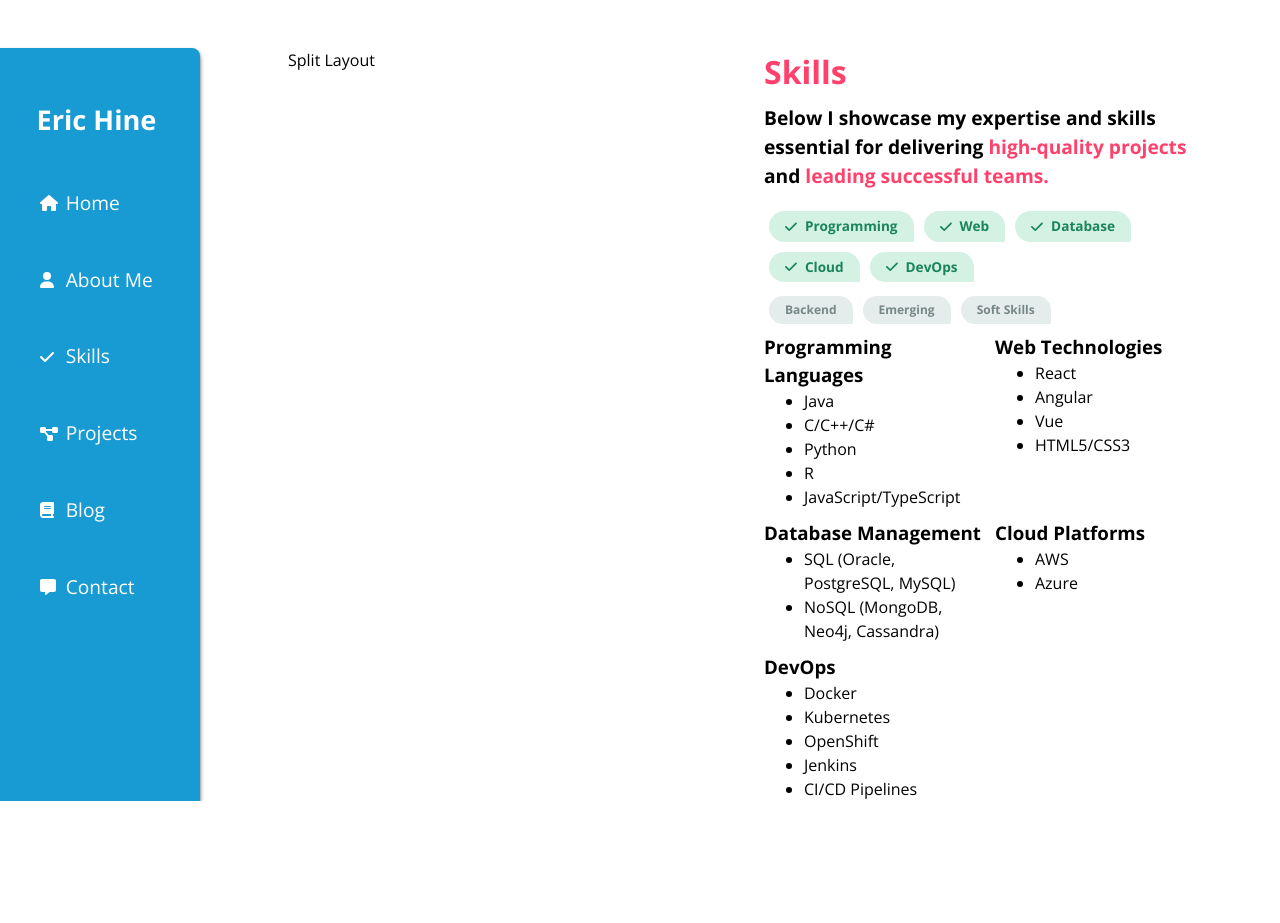
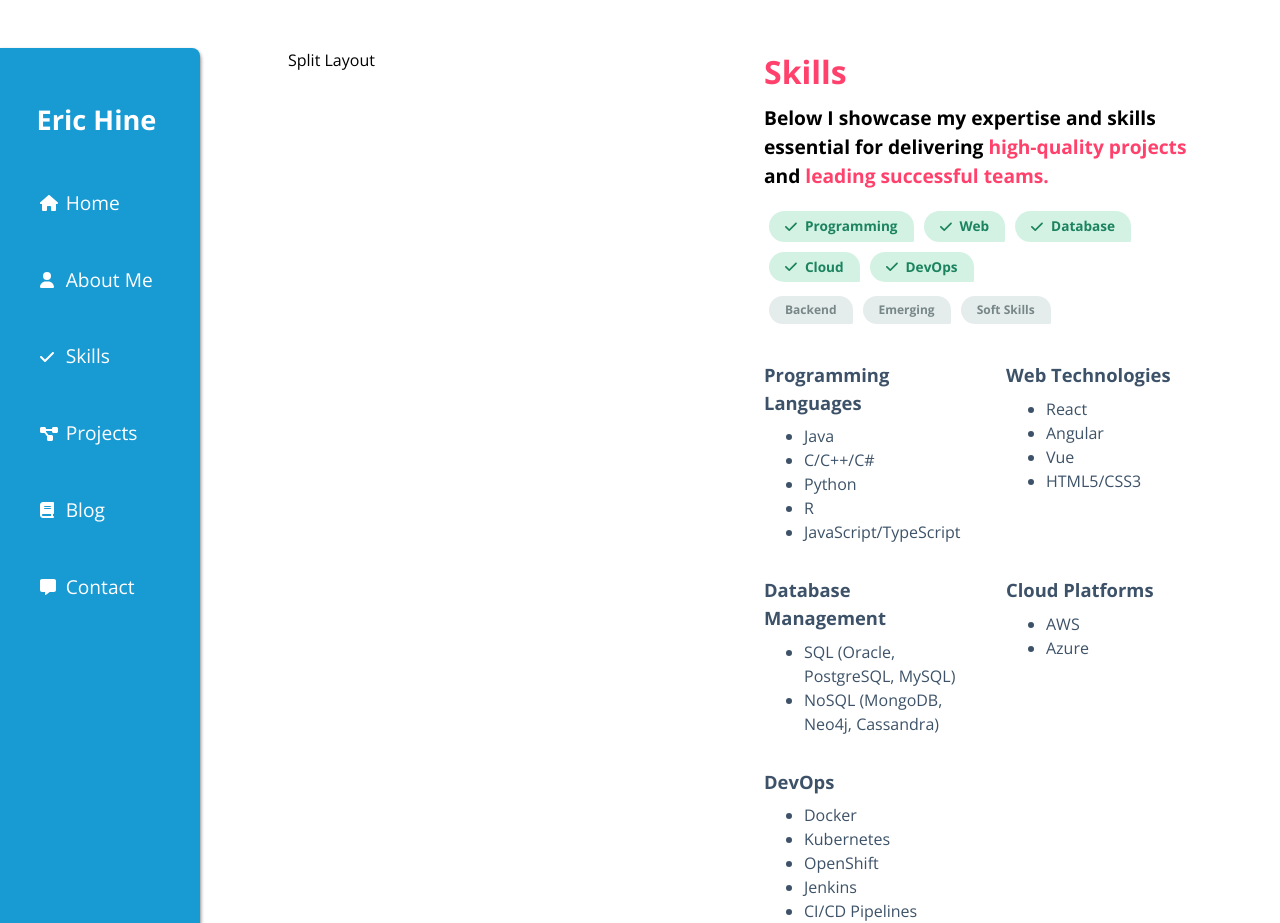
Before and after one commit to R-Daneel0livaw/portfolio, a React (Vite) app: page /skills in a window 1280 px wide. Before the commit the page ends 801 px from the top, so only its background shows below. Built offline with nearby package versions, Linux system fonts and the light colour scheme; a web font is replaced by a local one.

Commit message:
Add beginning styling for skill lists.

```diff
--- a/src/pages/Skills/Skills.module.css
+++ b/src/pages/Skills/Skills.module.css
@@ -43,5 +43,17 @@
 .skillsContainer {
   display: grid;
   grid-template-columns: repeat(2, 1fr);
-  grid-gap: 10px;
+  grid-gap: 2rem;
+  margin-top: 2rem;
 }
+
+.skillHeading {
+  color: #3d5268;
+  font-weight: bold;
+  font-size: 1.15rem;
+  margin-bottom: 0.5rem;
+}
+
+.skillList {
+  color: #3d5268;
+}
--- a/src/pages/Skills/Skills.tsx
+++ b/src/pages/Skills/Skills.tsx
@@ -115,8 +115,8 @@ export default function Skills() {
             <React.Fragment key={section}>
               {section === "programming" && (
               <div>
-                <h3>Programming Languages</h3>
-                <ul>
+                <h3 className={styles.skillHeading}>Programming Languages</h3>
+                <ul className={styles.skillList}>
                   <li>Java</li>
                   <li>C/C++/C#</li>
                   <li>Python</li>
@@ -128,8 +128,8 @@ export default function Skills() {
 
               {section === "web" && (
                 <div>
-                  <h3>Web Technologies</h3>
-                  <ul>
+                  <h3 className={styles.skillHeading}>Web Technologies</h3>
+                  <ul className={styles.skillList}>
                     <li>React</li>
                     <li>Angular</li>
                     <li>Vue</li>
@@ -140,8 +140,8 @@ export default function Skills() {
 
               {section === "backend" && (
                 <div>
-                  <h3>Backend Technologies</h3>
-                  <ul>
+                  <h3 className={styles.skillHeading}>Backend Technologies</h3>
+                  <ul className={styles.skillList}>
                     <li>Spring Boot</li>
                     <li>ASP.NET</li>
                     <li>NodeJS</li>
@@ -151,8 +151,8 @@ export default function Skills() {
 
               {section === "database" && (
                 <div>
-                  <h3>Database Management</h3>
-                  <ul>
+                  <h3 className={styles.skillHeading}>Database Management</h3>
+                  <ul className={styles.skillList}>
                     <li>SQL (Oracle, PostgreSQL, MySQL)</li>
                     <li>NoSQL (MongoDB, Neo4j, Cassandra)</li>
                   </ul>
@@ -161,8 +161,8 @@ export default function Skills() {
 
               {section === "cloud" && (
                 <div>
-                  <h3>Cloud Platforms</h3>
-                  <ul>
+                  <h3 className={styles.skillHeading}>Cloud Platforms</h3>
+                  <ul className={styles.skillList}>
                     <li>AWS</li>
                     <li>Azure</li>
                   </ul>
@@ -171,8 +171,8 @@ export default function Skills() {
 
               {section === "devops" && (
                 <div>
-                  <h3>DevOps</h3>
-                  <ul>
+                  <h3 className={styles.skillHeading}>DevOps</h3>
+                  <ul className={styles.skillList}>
                     <li>Docker</li>
                     <li>Kubernetes</li>
                     <li>OpenShift</li>
@@ -184,8 +184,8 @@ export default function Skills() {
 
               {section === "emerging" && (
                 <div>
-                  <h3>Emerging Technologies</h3>
-                  <ul>
+                  <h3 className={styles.skillHeading}>Emerging Technologies</h3>
+                  <ul className={styles.skillList}>
                     <li>Blockchain</li>
                     <li>Machine Learning</li>
                     <li>Internet of Things (IoT)</li>
@@ -195,8 +195,8 @@ export default function Skills() {
 
               {section === "soft-skills" && (
                 <div>
-                  <h3>Soft Skills</h3>
-                  <ul>
+                  <h3 className={styles.skillHeading}>Soft Skills</h3>
+                  <ul className={styles.skillList}>
                     <li>Team leadership</li>
                     <li>Mentorship</li>
                     <li>Effective Communication</li>
```
